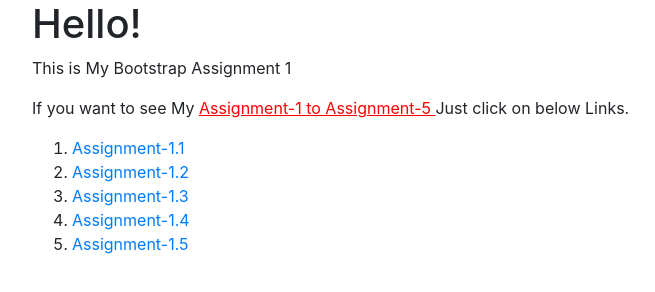
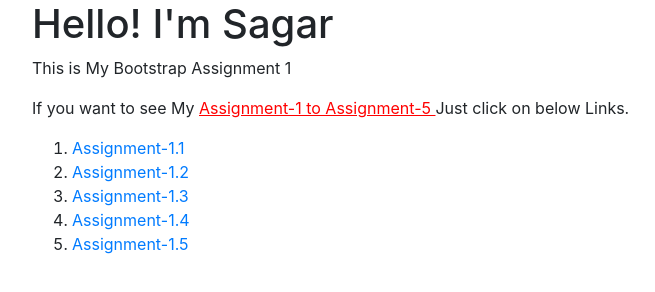
Before and after one commit to mcasagar/Assignment-1, a plain HTML site: page index.html in a window 1280 px wide. Shown: the whole page, without its empty margins (53-708 px from the left). Drawn offline with nearby package versions, Linux system fonts and the light colour scheme.

Commit message:
Update index.html

```diff
--- a/index.html
+++ b/index.html
@@ -16,7 +16,7 @@
 <body>
 
 <div class="container">
-  <h1>Hello!</h1>
+  <h1>Hello! I'm Sagar</h1>
   <p>This is My Bootstrap Assignment 1</p>
   <p>If you want to see My <span class="pro"> Assignment-1 to Assignment-5 </span>  Just click on below Links.</p>
   <ol>
```
